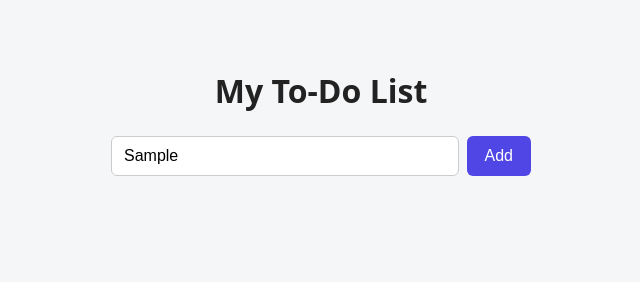
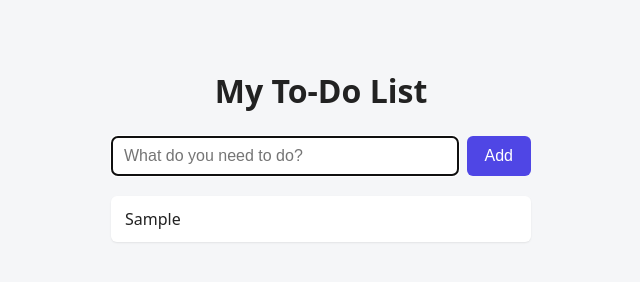
Before and after one commit to sol-wizard/blotz-todo-page-ai2-1118-1545, a plain HTML site: page index.html in a window 1280 px wide. Both pictures are taken after typing "Sample" into the empty fields and a click on the button "Add". Shown: the whole page, without its empty margins (319-959 px from the left). Drawn offline with Linux system fonts and the light colour scheme.

Commit message:
Add tasks to the list when Add is clicked

```diff
--- a/index.html
+++ b/index.html
@@ -13,5 +13,6 @@
       <button id="add-button">Add</button>
     </div>
     <ul id="task-list"></ul>
+    <script src="script.js"></script>
   </body>
 </html>
--- /dev/null
+++ b/script.js
@@ -0,0 +1,26 @@
+// Find the elements on the page
+const taskInput = document.getElementById("task-input");
+const addButton = document.getElementById("add-button");
+const taskList = document.getElementById("task-list");
+
+// Listen for a click on "Add", then change the page
+addButton.addEventListener("click", function () {
+  const text = taskInput.value.trim();
+  if (text === "") {
+    return; // ignore empty tasks
+  }
+
+  const item = document.createElement("li");
+  item.textContent = text;
+  taskList.appendChild(item);
+
+  taskInput.value = "";
+  taskInput.focus();
+});
+
+// Pressing Enter in the text box works like clicking "Add"
+taskInput.addEventListener("keydown", function (event) {
+  if (event.key === "Enter") {
+    addButton.click();
+  }
+});
```
